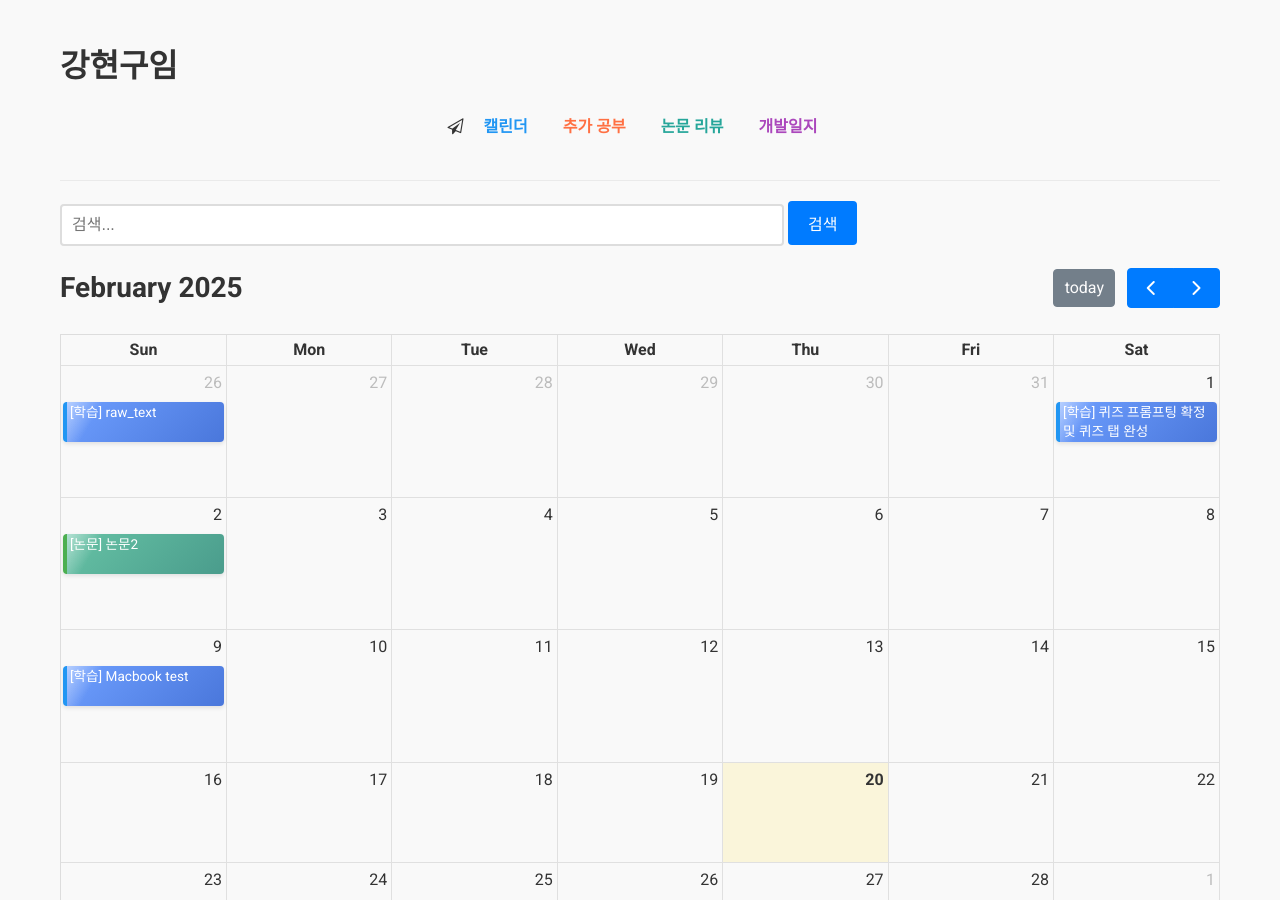
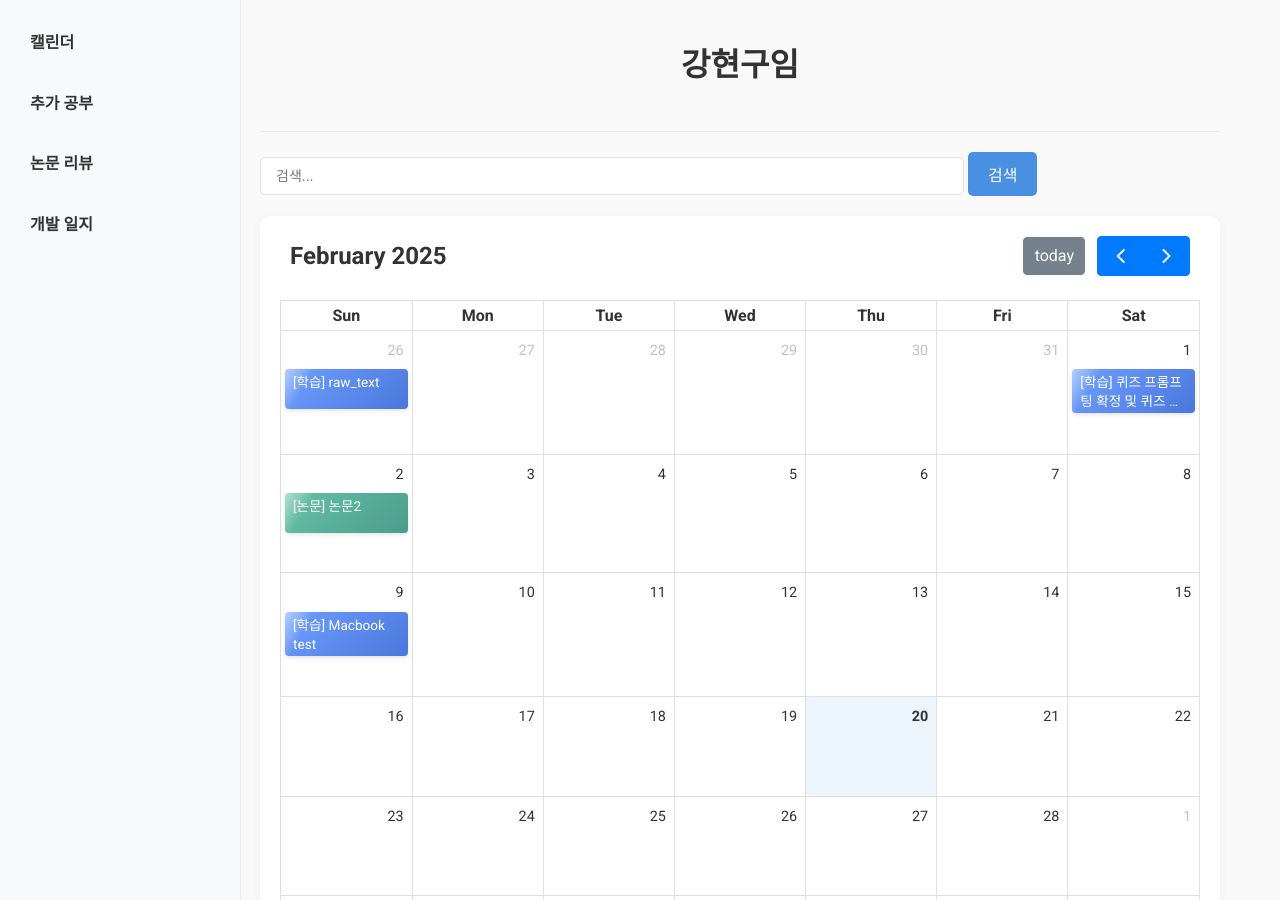
Before and after one commit to ardkyer/ardkyer.github.io, a Jekyll site: the page built from index.markdown, in a window 1280 px wide and 900 px high. Built offline with Jekyll 4.4.1, drawn with Linux system fonts in a browser that asks for light colours; nearby versions of some CDN libraries; comment, search, counter and statistics services are not loaded.

Commit message:
Feat: sidebar

```diff
--- a/_config.yml
+++ b/_config.yml
@@ -55,11 +55,11 @@ rouge:
 
 date_format: "%Y-%m-%d"
 
-nav:
-  캘린더: /
-  추가 공부: /further_reading/
-  논문 리뷰: /paper_reviews/
-  개발일지: /dev_logs/
+# nav:
+#   캘린더: /
+#   추가 공부: /further_reading/
+#   논문 리뷰: /paper_reviews/
+#   개발일지: /dev_logs/
 
 collections:
   further_reading:
--- a/_includes/header.html
+++ b/_includes/header.html
@@ -39,14 +39,6 @@
     </style>
 
     <h1>{{ site.title }}</h1>
-    <nav>
-        <ul>
-            <li><i class="fa fa-paper-plane-o"></i></li>
-            {% for link in site.nav %}
-            <li><a href="{{ site.baseurl }}{{ link[1]}}" class="nav-item-{{ forloop.index }}">{{ link[0] }}</a></li>
-            {% endfor %}
-        </ul>
-    </nav>
 
     {% if page.previous %}
     <a id="oldPostBtn" class="btn nav-button" href="{{ site.baseurl }}{{ page.previous.url }}" title="이전 글"><i
--- a/_layouts/default.html
+++ b/_layouts/default.html
@@ -126,13 +121,22 @@
             transform: rotateY(180deg);
         }
 
-        /* 각 아이콘별 호버 색상 */
-        .social-icons a:hover .fa-instagram { color: #E1306C; }
-        .social-icons a:hover .fa-github { color: #333; }
-        .social-icons a:hover .fa-linkedin { color: #0077B5; }
-        .social-icons a:hover .fa-envelope { color: #D44638; }
+        .social-icons a:hover .fa-instagram {
+            color: #E1306C;
+        }
 
-        /* 3D 효과를 위한 추가 스타일 */
+        .social-icons a:hover .fa-github {
+            color: #333;
+        }
+
+        .social-icons a:hover .fa-linkedin {
+            color: #0077B5;
+        }
+
+        .social-icons a:hover .fa-envelope {
+            color: #D44638;
+        }
+
         .social-icons a::before,
         .social-icons a::after {
             content: '';
@@ -162,17 +166,185 @@
             transform: translateZ(10px);
         }
 
+        /* 비디오 스타일 */
         .responsive-video {
             max-width: 80%;
             width: 100%;
             display: block;
             margin: 1em auto;
             border-radius: 10px;
-            box-shadow: 2px 2px 8px rgba(0,0,0,0.8);
+            box-shadow: 2px 2px 8px rgba(0, 0, 0, 0.8);
         }
 
         .gif-like-video {
             pointer-events: none;
+        }
+
+        /* 레이아웃 스타일 */
+        .page-container {
+            display: flex;
+            min-height: 100vh;
+        }
+
+        h1 {
+            margin: 20px 0;
+            text-align: center;
+        }
+
+        .sidebar {
+            width: 200px;
+            /* 사이드바 너비를 약간 줄임 */
+            background-color: #f8f9fa;
+            padding: 20px;
+            border-right: 1px solid #e9ecef;
+            height: 100vh;
+            position: fixed;
+            left: 0;
+            top: 0;
+        }
+
+        .sidebar-nav {
+            display: flex;
+            flex-direction: column;
+            gap: 15px;
+        }
+
+        .sidebar-nav-item {
+            color: #333;
+            text-decoration: none;
+            padding: 10px;
+            border-radius: 5px;
+            transition: background-color 0.2s;
+        }
+
+        .sidebar-nav-item:hover {
+            background-color: #e9ecef;
+        }
+
+        .content-wrap {
+            flex: 1;
+            margin-left: 200px;
+            /* 사이드바 너비에 맞춤 */
+            padding: 20px 20px;
+            /* 좌우 패딩 줄임 */
+            max-width: calc(100% - 200px);
+            /* 컨텐츠 최대 너비 설정 */
+        }
+
+        #calendar {
+            margin: 20px auto;
+            padding: 20px;
+            background: white;
+            border-radius: 10px;
+            box-shadow: 0 2px 10px rgba(0, 0, 0, 0.05);
+            width: 100%;
+            /* 달력 너비를 컨테이너에 맞춤 */
+        }
+
+        .fc-header-toolbar {
+            padding: 0 10px;
+            margin-bottom: 1.5em !important;
+        }
+
+        .fc-toolbar-title {
+            font-size: 1.5em !important;
+            font-weight: 600 !important;
+        }
+
+        .fc-daygrid-day {
+            min-height: 120px !important;
+        }
+
+        .fc-daygrid-day-frame {
+            padding: 4px !important;
+        }
+
+        .fc-daygrid-day-number {
+            font-size: 0.9em;
+            color: #666;
+        }
+
+        .fc-day-today {
+            background: rgba(74, 144, 226, 0.1) !important;
+        }
+
+        .fc-event {
+            margin: 2px 0 !important;
+            padding: 3px 5px !important;
+            border-radius: 4px !important;
+            font-size: 0.85em !important;
+        }
+
+        /* 이벤트 타입별 스타일 */
+        .post-event {
+            background-color: #4a90e2 !important;
+            border: none !important;
+            color: white !important;
+        }
+
+        .paper-review-event {
+            background-color: #50c878 !important;
+            border: none !important;
+            color: white !important;
+        }
+
+        .further-reading-event {
+            background-color: #9b59b6 !important;
+            border: none !important;
+            color: white !important;
+        }
+
+        .dev-log-event {
+            background-color: #f39c12 !important;
+            border: none !important;
+            color: white !important;
+        }
+
+        /* 검색 영역 스타일 */
+        #search-container {
+            width: 100%;
+            /* 검색창 너비도 컨테이너에 맞춤 */
+            margin: 20px 0;
+        }
+
+
+        #search-input {
+            flex: 1;
+            padding: 10px 15px;
+            border: 1px solid #e1e1e1;
+            border-radius: 5px;
+            font-size: 14px;
+        }
+
+        #search-button {
+            padding: 10px 20px;
+            background-color: #4a90e2;
+            color: white;
+            border: none;
+            border-radius: 5px;
+            cursor: pointer;
+            transition: background-color 0.2s;
+        }
+
+        #search-button:hover {
+            background-color: #357abd;
+        }
+
+        /* 반응형 스타일 */
+        @media screen and (max-width: 768px) {
+            .fc-toolbar {
+                flex-direction: column;
+                gap: 10px;
+            }
+
+            .fc-daygrid-day {
+                min-height: 80px !important;
+            }
+        }
+
+        /* 기존 헤더 숨기기 */
+        .site-header {
+            display: none;
         }
     </style>
 
@@ -180,9 +352,16 @@
 
 <body>
     <div class="page-container">
+        <div class="sidebar">
+            <nav class="sidebar-nav">
+                <a href="/" class="sidebar-nav-item">캘린더</a>
+                <a href="/further_reading/" class="sidebar-nav-item">추가 공부</a>
+                <a href="/paper_reviews/" class="sidebar-nav-item">논문 리뷰</a>
+                <a href="/dev_logs/" class="sidebar-nav-item">개발 일지</a>
+            </nav>
+        </div>
         <div class="content-wrap">
             {% include header.html %}
-
             <div id="search-container">
                 <input type="text" id="search-input" placeholder="검색...">
                 <button id="search-button" onclick="search()">검색</button>
@@ -192,13 +371,15 @@
                 {{ content }}
             </main>
         </div>
+    </div>
 
     <footer>
         <p>&copy; {{ site.title }}</p>
         <div class="social-icons">
             <a href="https://www.instagram.com/kangh_9" target="_blank"><i class="fa fa-instagram"></i></a>
             <a href="https://github.com/ardkyer" target="_blank"><i class="fa fa-github"></i></a>
-                <a href="https://www.linkedin.com/in/%ED%98%84%EA%B5%AC-%EA%B0%95-683a5a314/" target="_blank"><i class="fa fa-linkedin"></i></a>
+            <a href="https://www.linkedin.com/in/%ED%98%84%EA%B5%AC-%EA%B0%95-683a5a314/" target="_blank"><i
+                    class="fa fa-linkedin"></i></a>
             <a href="mailto:khg0207k@gmail.com"><i class="fa fa-envelope"></i></a>
         </div>
     </footer>
--- /dev/null
+++ b/_sass/sidebar.scss
@@ -0,0 +1,31 @@
+.sidebar {
+    position: fixed;
+    top: 0;
+    left: 0;
+    bottom: 0;
+    width: 240px;
+    background-color: #f8f9fa;
+    padding: 20px;
+
+    .sidebar-nav {
+      display: flex;
+      flex-direction: column;
+      gap: 15px;
+
+      .sidebar-nav-item {
+        color: #333;
+        text-decoration: none;
+        padding: 10px;
+        border-radius: 5px;
+
+        &:hover {
+          background-color: #e9ecef;
+        }
+      }
+    }
+  }
+
+  .content {
+    margin-left: 240px;
+    padding: 20px;
+  }
```
Also changed, not shown: other parts of _layouts/default.html (+3 -8 lines), _includes/sidebar.html (+7 -7 lines), Gemfile.lock. Lines whose indentation alone changed are shown as unchanged.
